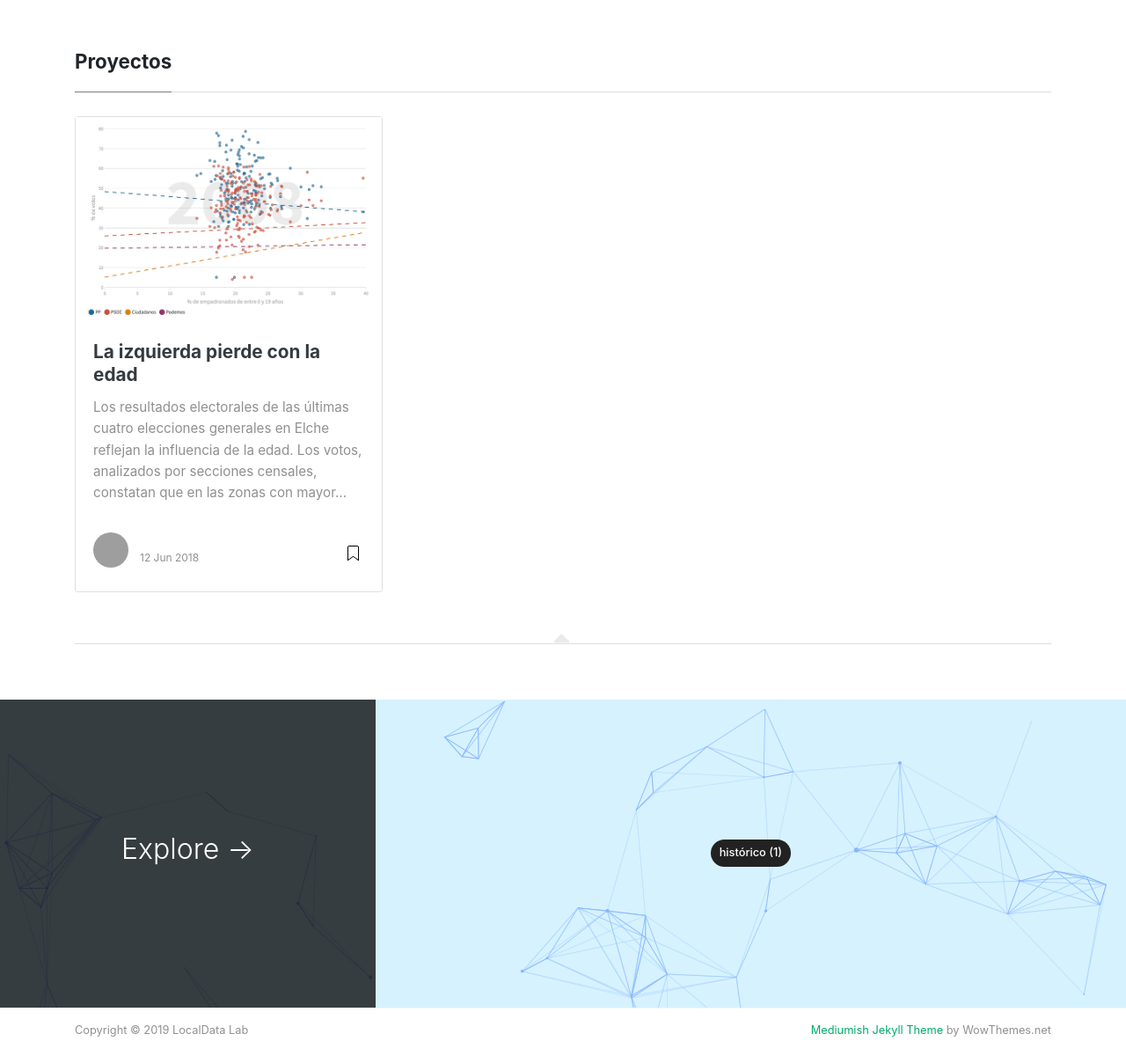
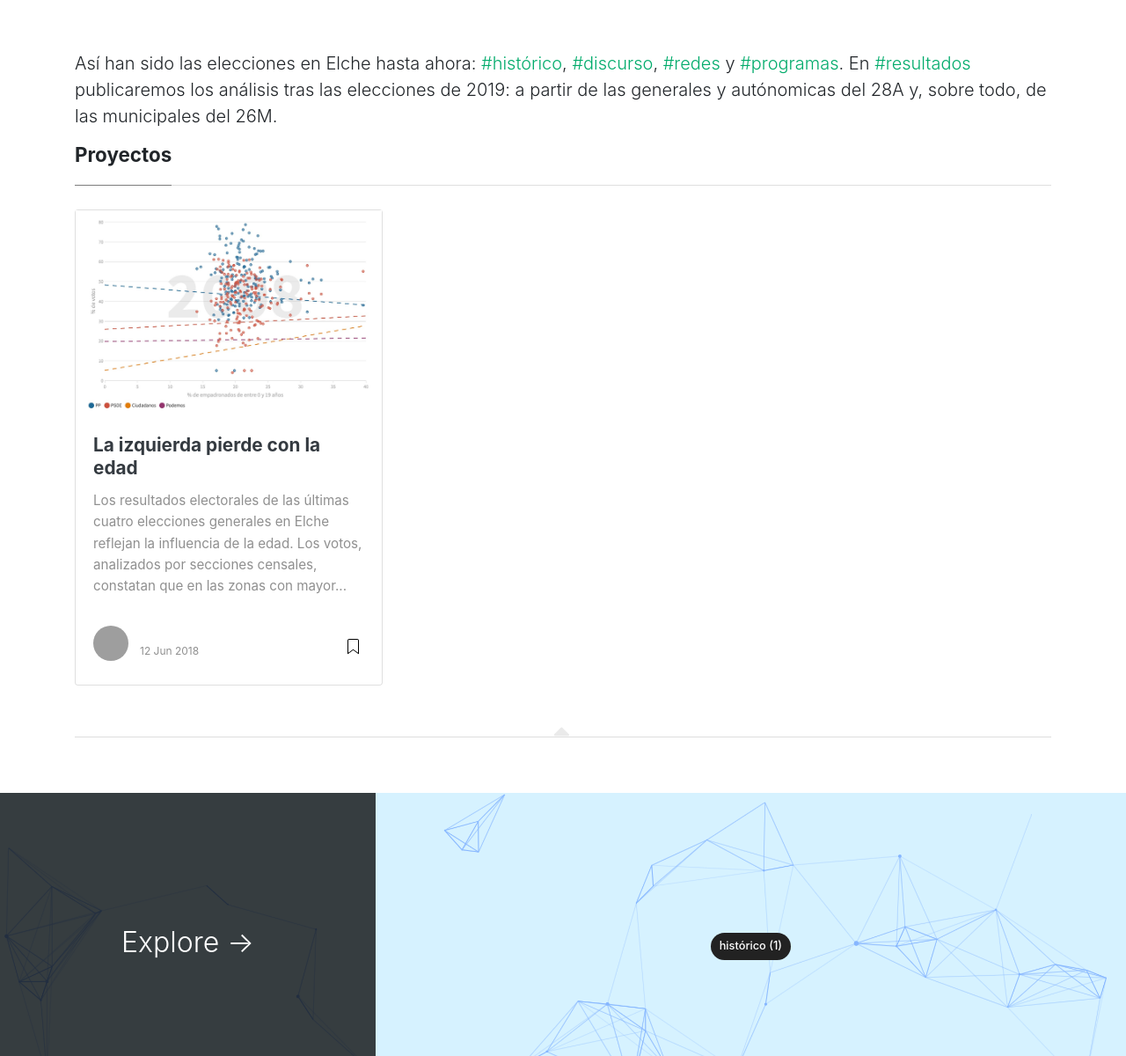
Before and after one commit to mipumh/localdatalab, a Jekyll site: the page built from index.html, in a window 1280 px wide and 1400 px high, scrolled down 190 px. Shown: the part 200-1400 px from the top of the window at 88% size. Built offline with Jekyll 4.4.1, drawn with Linux system fonts in a browser that asks for light colours; nearby versions of some CDN libraries; the list of posts is cut into pages by our own code; some of the changed text lies outside the part shown; grey boxes are pictures that could not be loaded.

Commit message:
add sumari y change  equipo

```diff
--- a/_layouts/default.html
+++ b/_layouts/default.html
@@ -149,7 +149,7 @@ ga('send', 'pageview');
                  Copyright © {{ site.time | date: "%Y" }} {{ site.name }}
             </div>
             <div class="col-md-6 col-sm-6 text-center text-lg-right">
-                <a target="_blank" href="https://www.wowthemes.net/mediumish-free-jekyll-template/">Mediumish Jekyll Theme</a> by WowThemes.net
+                Rediseño del LocalDataLab a partir de <a target="_blank" href="https://www.wowthemes.net/mediumish-free-jekyll-template/">Mediumish Jekyll Theme</a>.
             </div>
         </div>
     </div>
--- a/index.html
+++ b/index.html
@@ -5,7 +5,7 @@ title: Inicio
 <section class="recent-posts">
 
     <div class="section-title">
-
+        <p class="lead">Así han sido las elecciones en Elche hasta ahora: <a href="{{site.baseurl}}/categories#historico">#histórico</a>, <a href="{{site.baseurl}}/categories#discurso">#discurso</a>, <a href="{{site.baseurl}}/categories#redes">#redes</a> y <a href="{{site.baseurl}}/categories#programas">#programas</a>. En <a href="{{site.baseurl}}/categories#resultados">#resultados</a> publicaremos los análisis tras las elecciones de 2019: a partir de las generales y autónomicas del 28A y, sobre todo, de las municipales del 26M.</p>
         <h2><span>Proyectos</span></h2>
 
     </div>
```
Also changed, not shown: _pages/about.md (+5 -4 lines), 9 other files.
